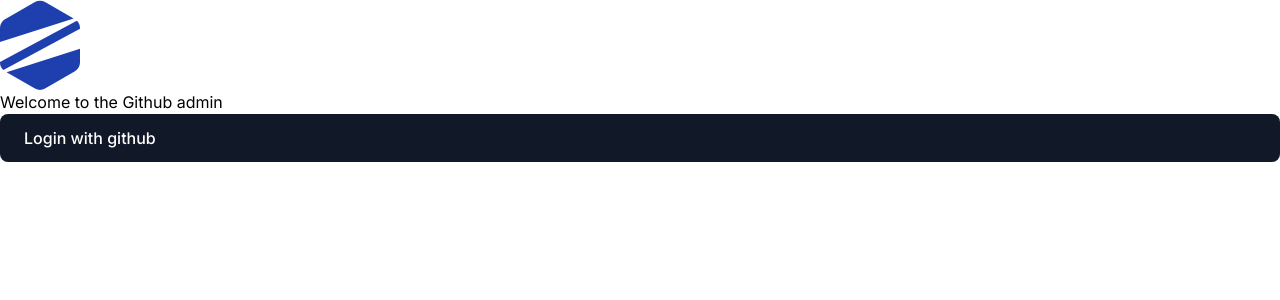
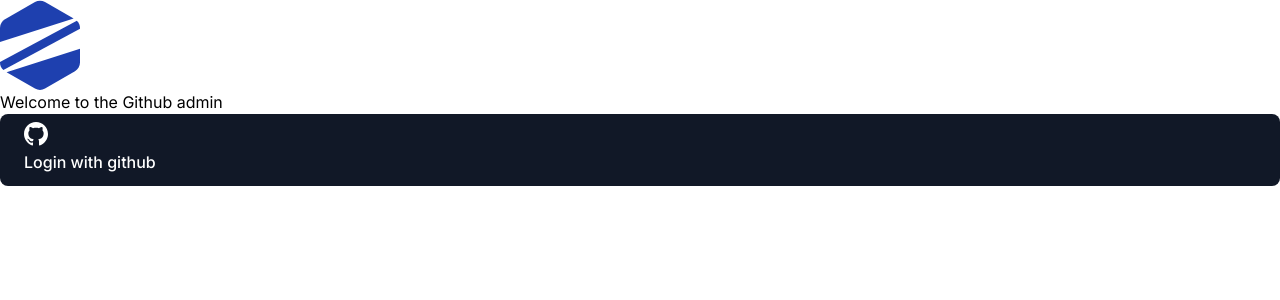
Before and after one commit to biswajit-saha/github-cms, a SvelteKit app: page /login in a window 1280 px wide. Shown: the top 300 px of the page. Built offline with nearby package versions, Linux system fonts and the light colour scheme; no server answers.

Commit message:
Added icon to button

```diff
--- a/src/routes/login/+page.svelte
+++ b/src/routes/login/+page.svelte
@@ -5,7 +5,19 @@
 		</div>
 		<div class="text-center">
 			<h1 class="text-lg mb-8">Welcome to the Github admin</h1>
-			<a href="/api/auth/login" class="btn btn-full">Login with github</a>
+			<a href="/api/auth/login" class="btn btn-full">
+				<svg
+					class="w-5 h-5 mr-2"
+					xmlns="http://www.w3.org/2000/svg"
+					width="24"
+					height="24"
+					viewBox="0 0 24 24"
+					fill="currentColor"
+					><path
+						d="M12 0c-6.626 0-12 5.373-12 12 0 5.302 3.438 9.8 8.207 11.387.599.111.793-.261.793-.577v-2.234c-3.338.726-4.033-1.416-4.033-1.416-.546-1.387-1.333-1.756-1.333-1.756-1.089-.745.083-.729.083-.729 1.205.084 1.839 1.237 1.839 1.237 1.07 1.834 2.807 1.304 3.492.997.107-.775.418-1.305.762-1.604-2.665-.305-5.467-1.334-5.467-5.931 0-1.311.469-2.381 1.236-3.221-.124-.303-.535-1.524.117-3.176 0 0 1.008-.322 3.301 1.23.957-.266 1.983-.399 3.003-.404 1.02.005 2.047.138 3.006.404 2.291-1.552 3.297-1.23 3.297-1.23.653 1.653.242 2.874.118 3.176.77.84 1.235 1.911 1.235 3.221 0 4.609-2.807 5.624-5.479 5.921.43.372.823 1.102.823 2.222v3.293c0 .319.192.694.801.576 4.765-1.589 8.199-6.086 8.199-11.386 0-6.627-5.373-12-12-12z"
+					/></svg
+				><span>Login with github</span></a
+			>
 		</div>
 	</div>
 </div>
```
